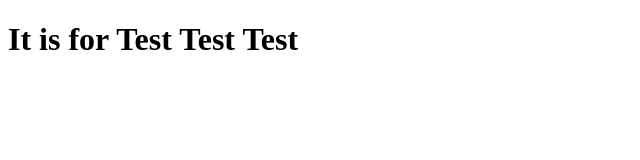
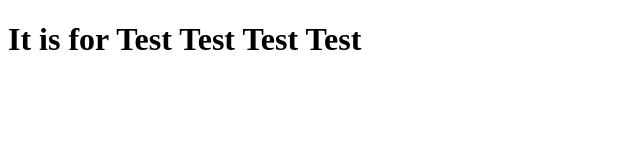
Before and after one commit to superman66/github-travis-config, a plain HTML site: page index.html in a window 1280 px wide. Shown: the whole page, without its empty margins (0-640 px from the left). Drawn offline with Linux system fonts and the light colour scheme.

Commit message:
Deploy superman66/github-travis-config to github.com/superman66/github-travis-config.git:gh-pages

```diff
--- a/index.html
+++ b/index.html
@@ -7,6 +7,6 @@
   <meta name="viewport" content="width=device-width, initial-scale=1">
 </head>
 <body>
-  <h1>It is for Test Test Test</h1>
+  <h1>It is for Test Test Test Test</h1>
 </body>
 </html>
```
